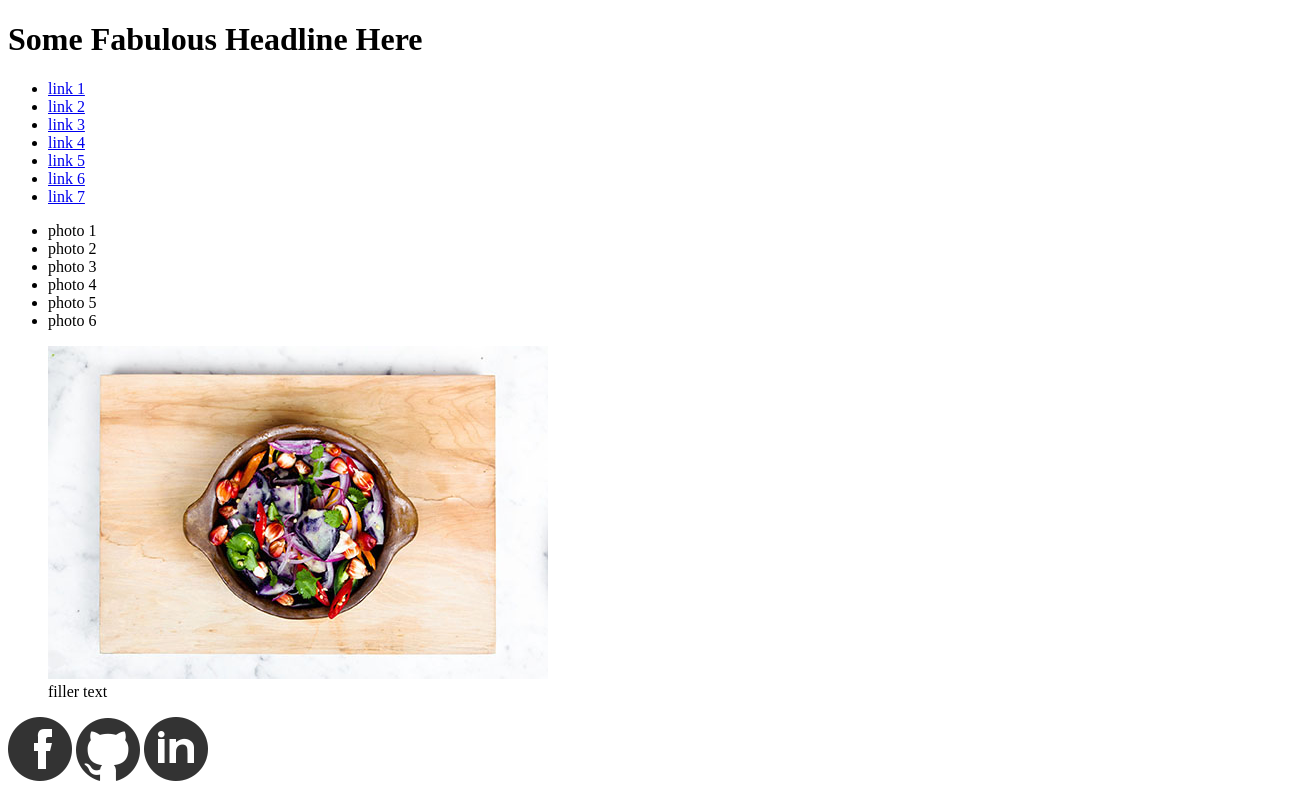
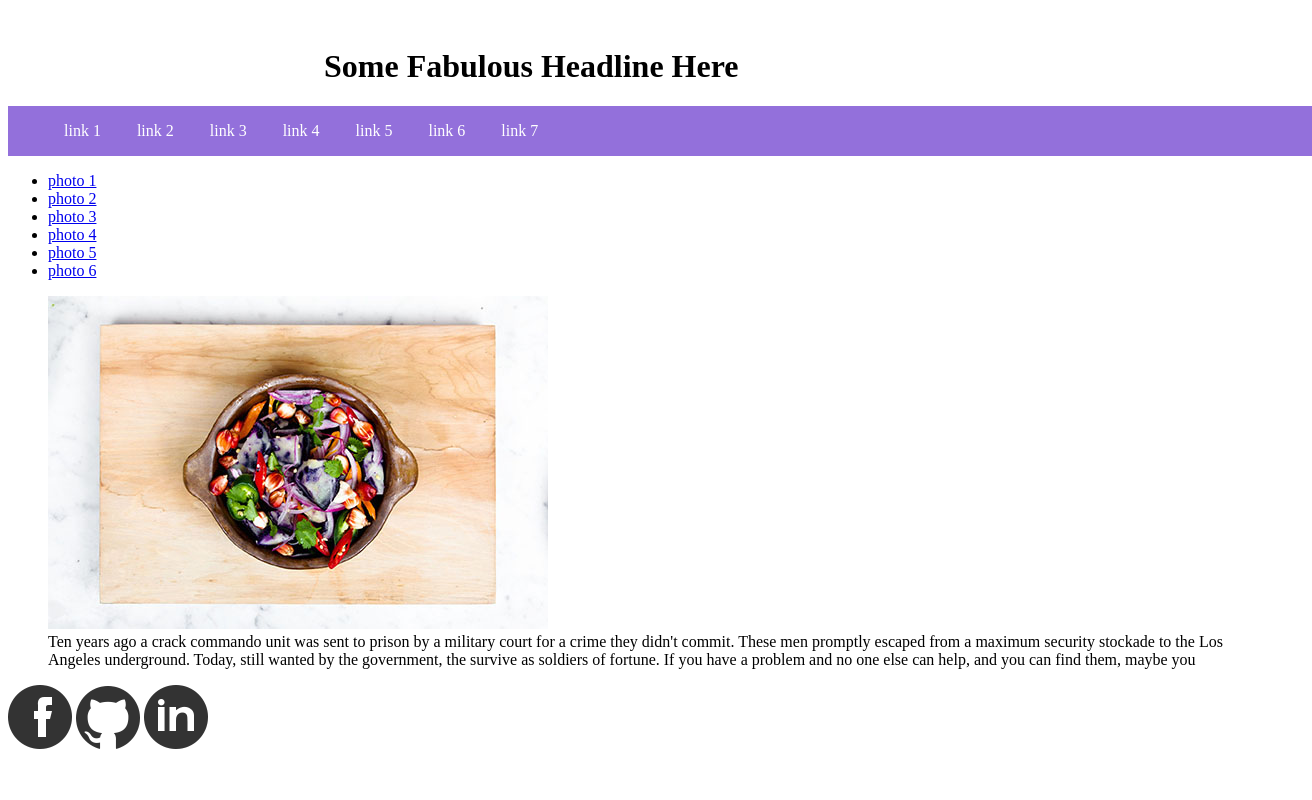
Before and after one commit to chasholden/mockup-practice, a plain HTML site: page index.html in a window 1280 px wide. Shown: the whole page, 1312 px wide, since content can reach past the window. Drawn offline with Linux system fonts and the light colour scheme.

Commit message:
some header style

```diff
--- a/index.html
+++ b/index.html
@@ -26,18 +26,18 @@
   <!-- left bar with list of photos -->
 <aside>
   <ul>
-    <li>photo 1</li>
-    <li>photo 2</li>
-    <li>photo 3</li>
-    <li>photo 4</li>
-    <li>photo 5</li>
-    <li>photo 6</li>
+    <li><a href="#">photo 1</a></li>
+    <li><a href="#">photo 2</a></li>
+    <li><a href="#">photo 3</a></li>
+    <li><a href="#">photo 4</a></li>
+    <li><a href="#">photo 5</a></li>
+    <li><a href="#">photo 6</a></li>
   </ul>
 </aside>
   <!-- main area with photo and text -->
 <figure>
   <img src="images/stirfry.jpg" alt="stirfry">
-  <figcaption>filler text</figcaption>
+  <figcaption>Ten years ago a crack commando unit was sent to prison by a military court for a crime they didn't commit. These men promptly escaped from a maximum security stockade to the Los Angeles underground. Today, still wanted by the government, the survive as soldiers of fortune. If you have a problem and no one else can help, and you can find them, maybe you</figcaption>
 </figure>
   <!-- footer with social media links -->
 <footer>
--- a/styles/stylesheet.css
+++ b/styles/stylesheet.css
@@ -1,6 +1,20 @@
-header{
-  margin:auto;
+header h1{
+  margin-right: 25%;
+  margin-left: 25%;
+  margin-top: 3rem;
 }
-h1{
-  width:80%;
+nav ul{
+  list-style: none;
+  width: 100%;
+  margin: auto;
+  background-color: mediumpurple;
 }
+nav li{
+  display: inline-block;
+  color: white;
+  padding: 1rem;
+}
+nav a{
+  color: white;
+  text-decoration: none;
+}
```
